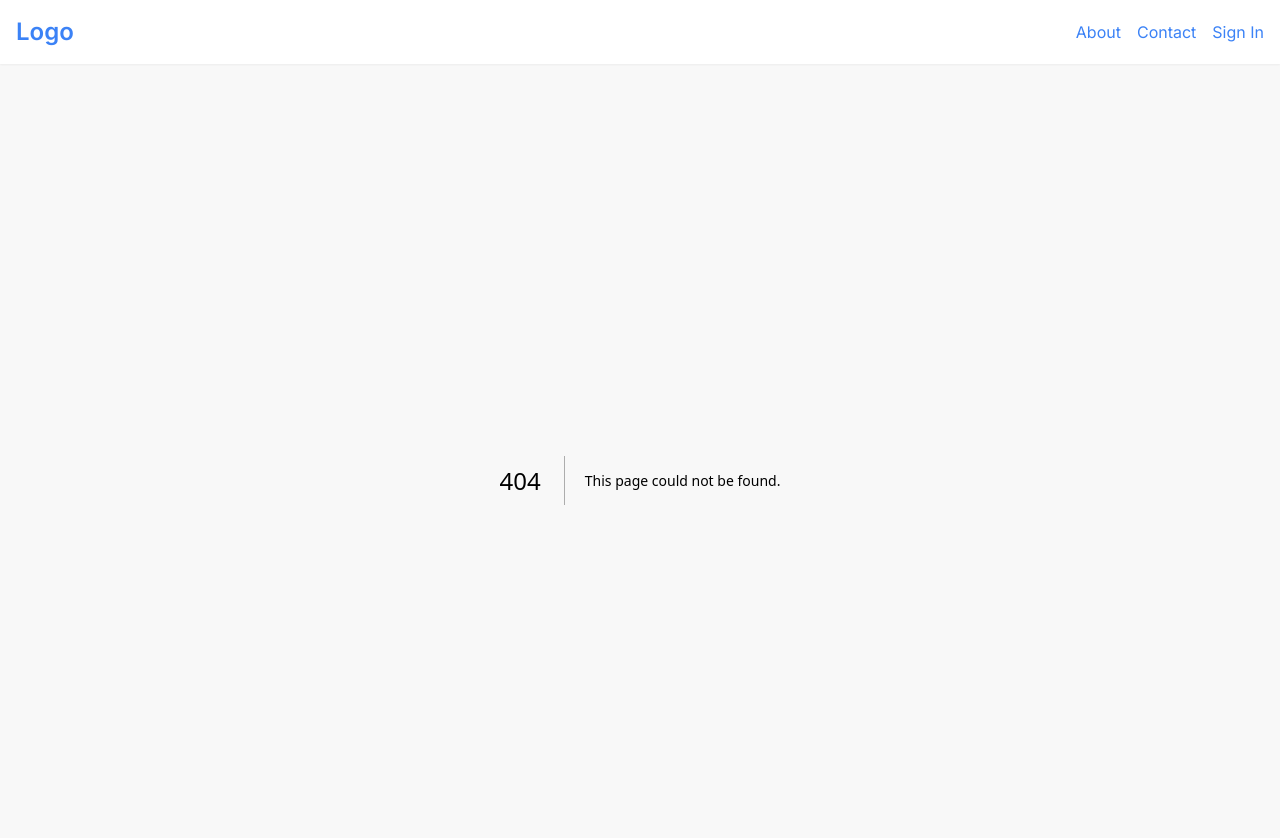
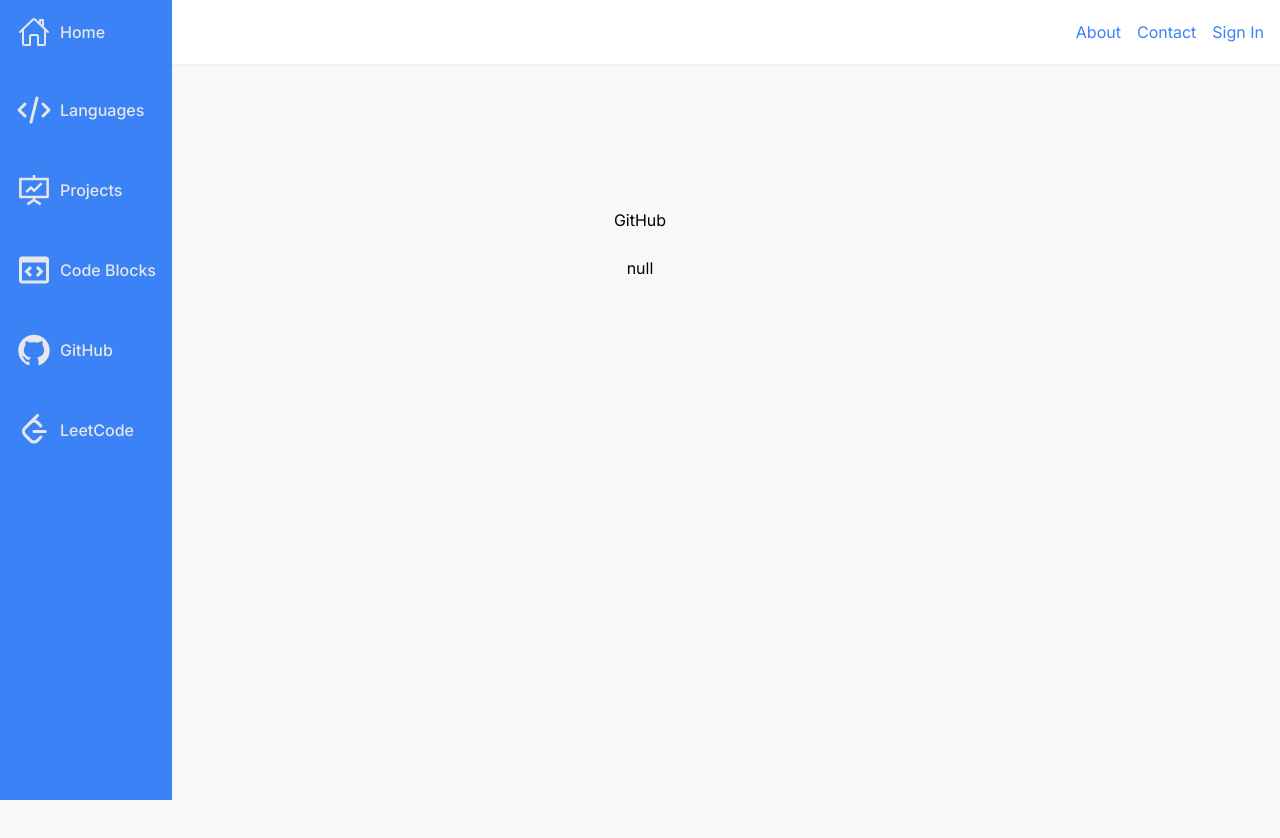
Before and after one commit to j4yyyeth/evalarion-client, a Next.js app: page /dashboard/github in a window 1280 px wide. Before the commit this address had no page. Shown: the top 838 px of the page. After the commit the page ends 800 px from the top, so only its background shows below. Built offline with nearby package versions, Linux system fonts and the light colour scheme.

Commit message:
proper routing

```diff
--- a/src/app/(dashboard)/codeblocks/page.tsx
+++ b/src/app/dashboard/codeblocks/page.tsx
@@ -1,11 +1,14 @@
 import NavbarDashboard from "@/components/navbars/NavbarDashboard";
+import { useLoadingContext } from "@/contexts/loadingContext";
 
 const CodeBlocks = () => {
+  const { user } = useLoadingContext();
   return (
     <>
       <NavbarDashboard />
       <div className="flex flex-col justify-center items-center space-y-6 p-32">
         <h1>Code Blocks</h1>
+        <div>{JSON.stringify(user)}</div>
       </div>
     </>
   );
--- a/src/app/(dashboard)/github/page.tsx
+++ b/src/app/dashboard/github/page.tsx
@@ -1,11 +1,14 @@
 import NavbarDashboard from "@/components/navbars/NavbarDashboard";
+import { useLoadingContext } from "@/contexts/loadingContext";
 
 const Github = () => {
+  const { user } = useLoadingContext();
   return (
     <>
       <NavbarDashboard />
       <div className="flex flex-col justify-center items-center space-y-6 p-32">
         <h1>GitHub</h1>
+        <div>{JSON.stringify(user)}</div>
       </div>
     </>
   );
--- a/src/app/(dashboard)/languages/page.tsx
+++ b/src/app/dashboard/languages/page.tsx
@@ -1,11 +1,16 @@
+"use client"
+
 import NavbarDashboard from "@/components/navbars/NavbarDashboard";
+import { useLoadingContext } from "@/contexts/loadingContext";
 
 const Languages = () => {
+  const { user } = useLoadingContext();
   return (
     <>
       <NavbarDashboard />
       <div className="flex flex-col justify-center items-center space-y-6 p-32">
         <h1>Languages</h1>
+        <div>{JSON.stringify(user)}</div>
       </div>
     </>
   );
--- a/src/components/navbars/NavbarDashboard.tsx
+++ b/src/components/navbars/NavbarDashboard.tsx
@@ -17,35 +17,35 @@ const NavbarDashboard = () => {
         <span className="text-md font-medium">Home</span>
       </Link>
       <Link
-        href="/languages"
+        href="/dashboard/languages"
         className="w-full flex items-center space-x-2 hover:bg-gray-800 active:bg-gray-100 py-2 px-2 rounded-lg text-gray-200"
       >
         <HiOutlineCode className="h-9 w-9" />
         <span className="text-md font-medium">Languages</span>
       </Link>
       <Link
-        href="/projects"
+        href="/dashboard/projects"
         className="w-full flex items-center space-x-2 hover:bg-gray-800 active:bg-gray-100 py-2 px-2 rounded-lg text-gray-200"
       >
         <AiOutlineFundProjectionScreen className="h-9 w-9" />
         <span className="text-md font-medium">Projects</span>
       </Link>
       <Link
-        href="/codeblocks"
+        href="/dashboard/codeblocks"
         className="w-full flex items-center space-x-2 hover:bg-gray-800 active:bg-gray-100 py-2 px-2 rounded-lg text-gray-200"
       >
         <BiCodeBlock className="h-9 w-9" />
         <span className="text-md font-medium">Code Blocks</span>
       </Link>
       <Link
-        href="/github"
+        href="/dashboard/github"
         className="w-full flex items-center space-x-2 hover:bg-gray-800 active:bg-gray-100 py-2 px-2 rounded-lg text-gray-200"
       >
         <AiFillGithub className="h-9 w-9" />
         <span className="text-md font-medium">GitHub</span>
       </Link>
       <Link
-        href="/leetcode"
+        href="/dashboard/leetcode"
         className="w-full flex items-center space-x-2 hover:bg-gray-800 transition-transform active:bg-gray-100 py-2 px-2 rounded-lg text-gray-200"
       >
         <TbBrandLeetcode className="h-9 w-9" />
--- a/tsconfig.json
+++ b/tsconfig.json
@@ -22,6 +22,6 @@
       "@/*": ["./src/*"]
     }
   },
-  "include": ["next-env.d.ts", "**/*.ts", "**/*.tsx", ".next/types/**/*.ts", "src/app/(dashboard)/dashboard/page.tsx"],
+  "include": ["next-env.d.ts", "**/*.ts", "**/*.tsx", ".next/types/**/*.ts", "src/app/dashboard/page.tsx"],
   "exclude": ["node_modules"]
 }
```
Also changed, not shown: src/app/dashboard/leetcode/page.tsx (renamed from src/app/(dashboard)/leetcode/page.tsx), src/app/dashboard/page.tsx (renamed from src/app/(dashboard)/dashboard/page.tsx), src/app/dashboard/projects/page.tsx (renamed from src/app/(dashboard)/projects/page.tsx).
